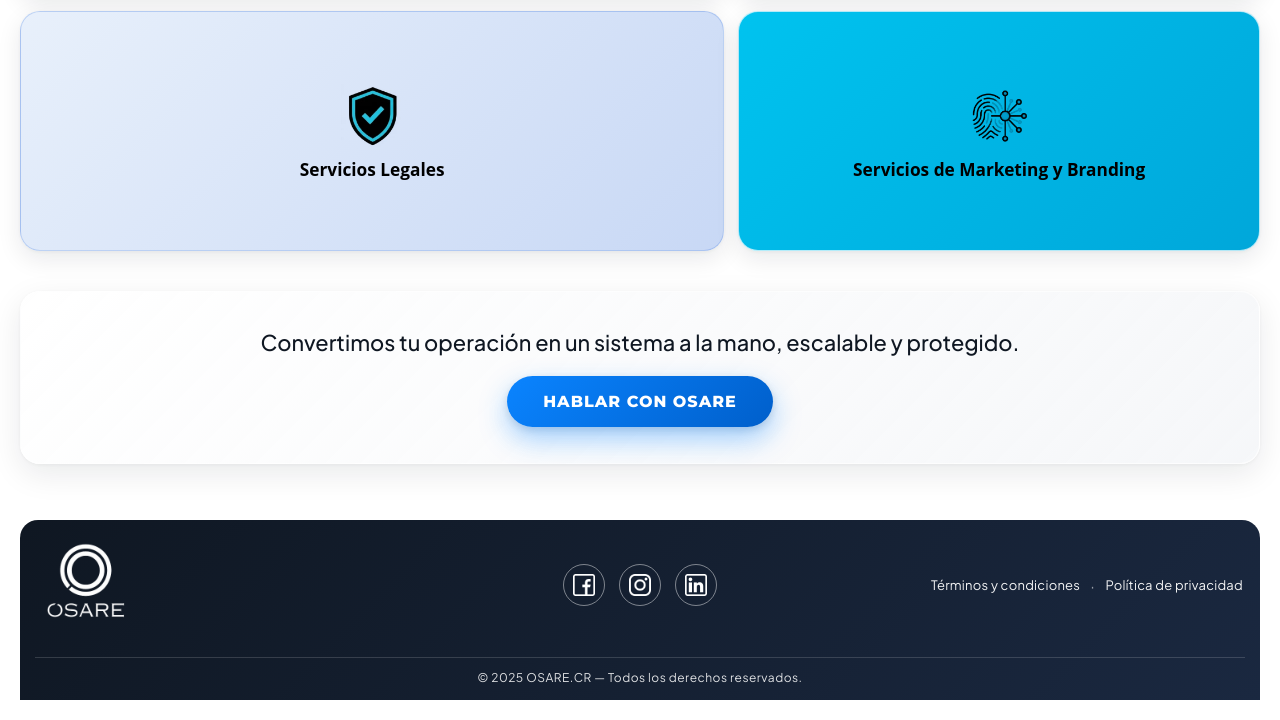
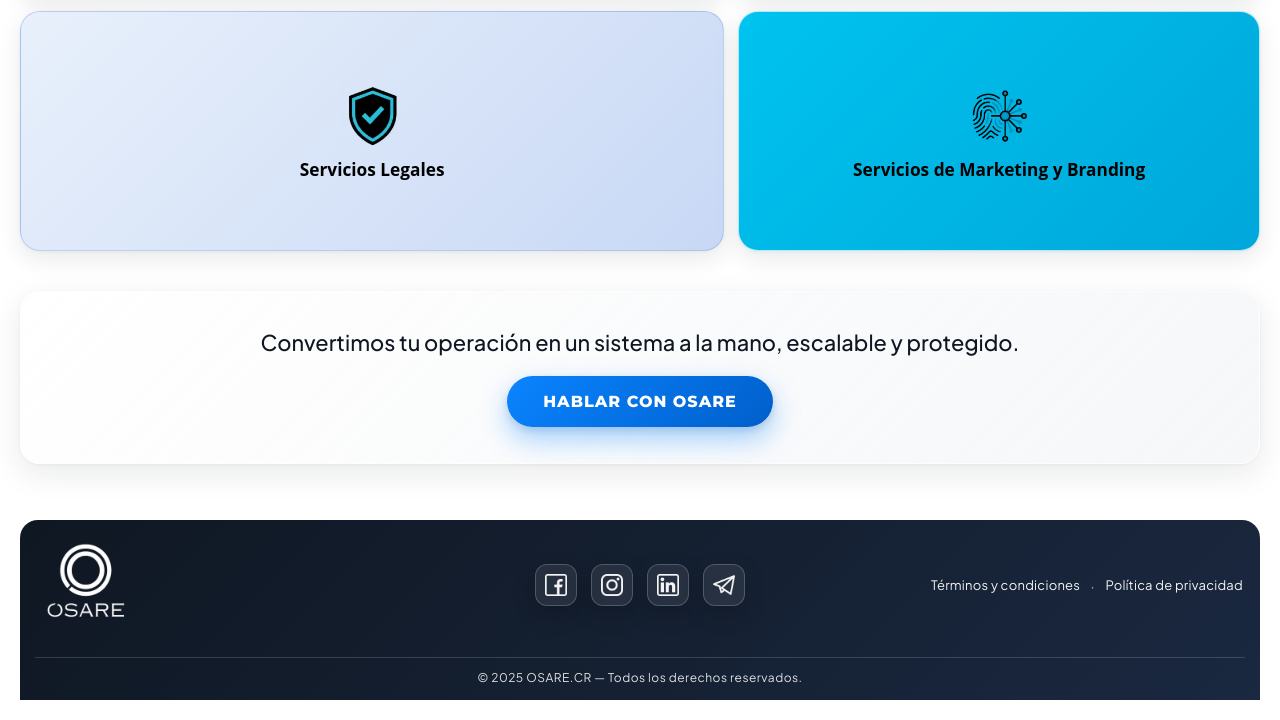
Before and after one commit to johandevcr-eng/OSARE, a plain HTML site: page index.html in a window 1280 px wide. Shown: the part 3833-4553 px from the top of the page. Drawn offline with Linux system fonts and the light colour scheme.

Commit message:
Mejora iconos sociales del footer y agrega Telegram

```diff
--- a/index.html
+++ b/index.html
@@ -442,6 +442,11 @@
             aria-label="LinkedIn OSARE CR">
             <img src="img/linkedin.webp" alt="LinkedIn" width="24" height="24" loading="lazy" decoding="async" />
           </button>
+          <button class="footer-social-btn" type="button"
+            data-href="https://www.linkedin.com/company/osare-cr/?viewAsMember=true"
+            aria-label="Telegram OSARE CR">
+            <img class="footer-social-icon-telegram" src="img/telegram.png" alt="Telegram" width="24" height="24" loading="lazy" decoding="async" />
+          </button>
         </nav>
 
         <nav class="footer-links" aria-label="Páginas legales">
--- a/style.css
+++ b/style.css
@@ -1708,23 +1708,36 @@
     }
 
     .footer-social-btn {
-        background: transparent;
-        border: 1px solid rgba(255, 255, 255, 0.45);
-        border-radius: 50%;
+        background: rgba(255, 255, 255, 0.08);
+        border: 1px solid rgba(255, 255, 255, 0.2);
+        border-radius: 12px;
         width: 42px;
         height: 42px;
         display: flex;
         align-items: center;
         justify-content: center;
         cursor: pointer;
-        transition: border-color 0.2s ease, background-color 0.2s ease, transform 0.2s ease;
+        box-shadow: 0 8px 22px rgba(0, 0, 0, 0.2);
+        backdrop-filter: blur(6px);
+        -webkit-backdrop-filter: blur(6px);
+        transition: border-color 0.25s ease, background-color 0.25s ease, transform 0.25s ease, box-shadow 0.25s ease;
         padding: 0;
     }
 
     .footer-social-btn:hover {
-        border-color: #fff;
-        background: rgba(255, 255, 255, 0.08);
-        transform: translateY(-2px);
+        background: rgba(255, 255, 255, 0.14);
+        border-color: rgba(255, 255, 255, 0.4);
+        transform: translateY(-3px);
+        box-shadow: 0 12px 28px rgba(0, 0, 0, 0.28);
+    }
+
+    .footer-social-btn:focus-visible {
+        outline: 2px solid rgba(255, 255, 255, 0.75);
+        outline-offset: 2px;
+    }
+
+    .footer-social-btn:active {
+        transform: translateY(-1px);
     }
 
     .footer-social-btn img {
@@ -1732,6 +1745,21 @@
         height: 22px;
         object-fit: contain;
         filter: brightness(0) invert(1);
+        transition: transform 0.25s ease, opacity 0.25s ease;
+        opacity: 0.95;
+    }
+
+    .footer-social-btn:hover img {
+        transform: scale(1.06);
+        opacity: 1;
+    }
+
+    .footer-social-icon-telegram {
+        transform: translateX(0);
+    }
+
+    .footer-social-btn:hover .footer-social-icon-telegram {
+        transform: translateX(0) scale(1.06);
     }
 
     .footer-links {
```
Also changed, not shown: img/telegram.png (added).
